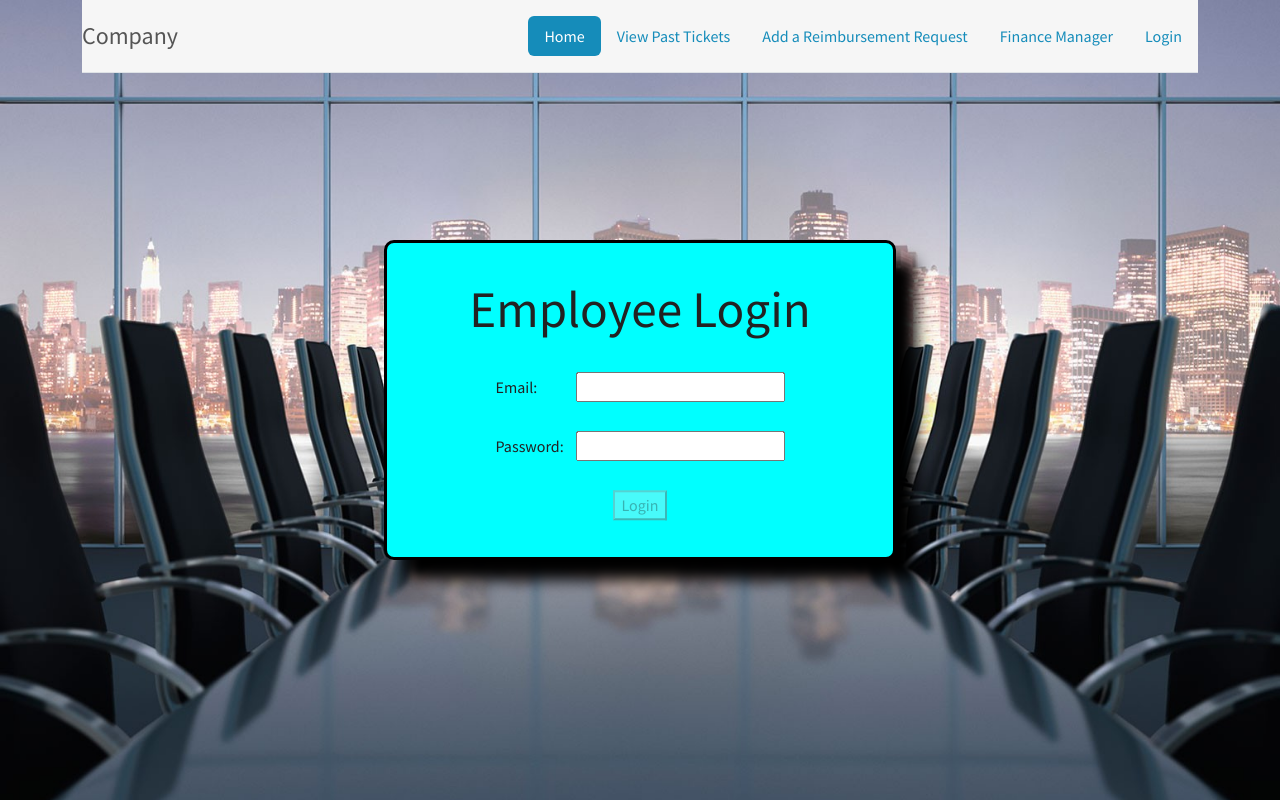
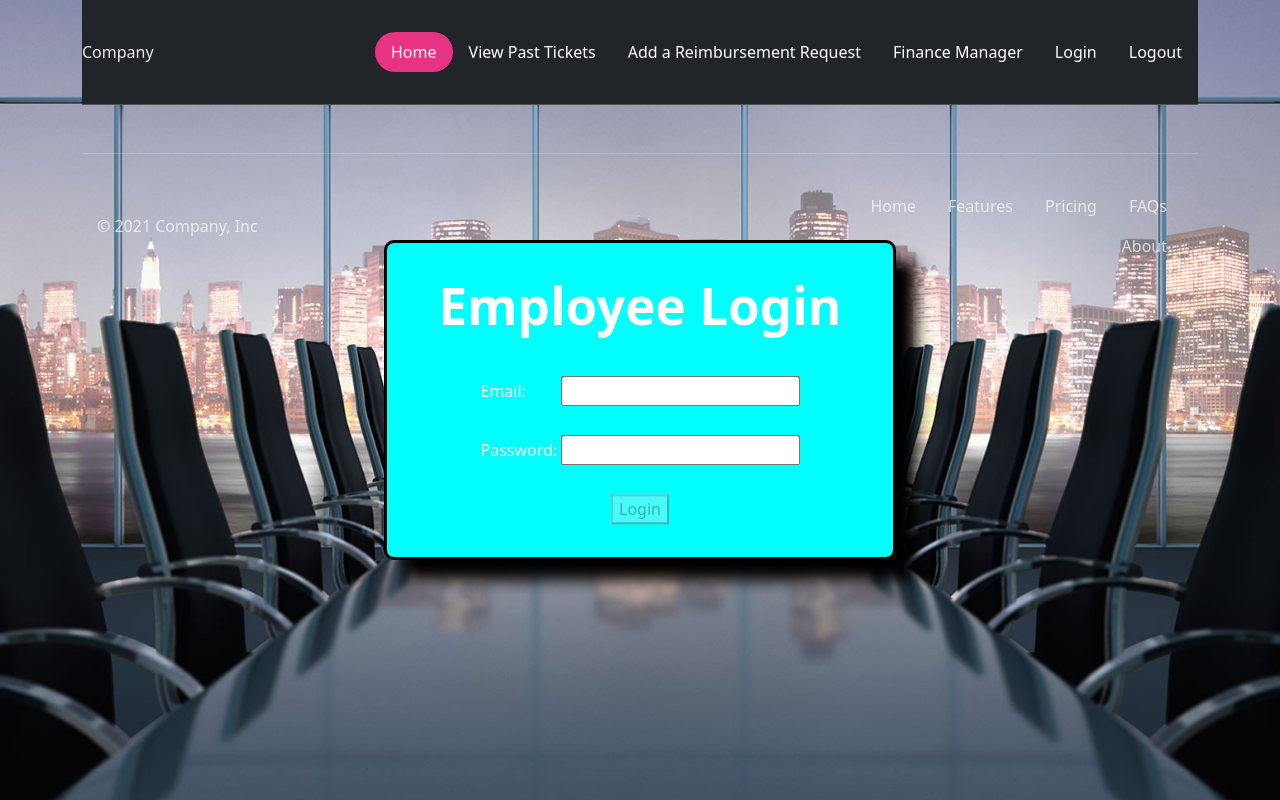
Before and after one commit to digitalengineeringlabs/revature-0628-p2-teamb, an Angular app in the folder client/: page /login in a window 1280 px wide. Built offline with nearby package versions, Linux system fonts and the light colour scheme.

Commit message:
adding footer and glassmorphic effect

```diff
--- a/client/src/app/app.component.html
+++ b/client/src/app/app.component.html
@@ -1,4 +1,6 @@
 
 <div class="container">
+  <app-navbar></app-navbar>
   <router-outlet></router-outlet>
+  <app-footer></app-footer>
 </div>
--- a/client/src/app/app.module.ts
+++ b/client/src/app/app.module.ts
@@ -11,6 +11,7 @@ import { LoginComponent } from './login/login.component';
 import { HomeComponent } from './home/home.component';
 import { AuthGuard } from './auth.guard';
 import { NavbarComponent } from './navbar/navbar.component';
+import { FooterComponent } from './footer/footer.component';
 
 const routes:Routes = [
   {path: '', component: HomeComponent, canActivate:[AuthGuard]},
@@ -24,7 +25,8 @@ const routes:Routes = [
     LoginComponent,
     HomeComponent,
     routingComponents,
-    NavbarComponent
+    NavbarComponent,
+    FooterComponent
   ],
   imports: [
     BrowserModule,
--- /dev/null
+++ b/client/src/app/footer/footer.component.html
@@ -0,0 +1,15 @@
+<footer class="d-flex flex-wrap justify-content-between align-items-center py-3 my-4 border-top text-dark">
+    <p class="col-md-4 mb-0 text-muted">&copy; 2021 Company, Inc</p>
+
+    <a href="/" class="col-md-4 d-flex align-items-center justify-content-center mb-3 mb-md-0 me-md-auto link-dark text-decoration-none">
+      <svg class="bi me-2" width="40" height="32"><use xlink:href="#bootstrap"/></svg>
+    </a>
+
+    <ul class="nav col-md-4 justify-content-end">
+      <li class="nav-item"><a href="#" class="nav-link px-2 text-muted">Home</a></li>
+      <li class="nav-item"><a href="#" class="nav-link px-2 text-muted">Features</a></li>
+      <li class="nav-item"><a href="#" class="nav-link px-2 text-muted">Pricing</a></li>
+      <li class="nav-item"><a href="#" class="nav-link px-2 text-muted">FAQs</a></li>
+      <li class="nav-item"><a href="#" class="nav-link px-2 text-muted">About</a></li>
+    </ul>
+  </footer>
--- /dev/null
+++ b/client/src/app/footer/footer.component.ts
@@ -0,0 +1,15 @@
+import { Component, OnInit } from '@angular/core';
+
+@Component({
+  selector: 'app-footer',
+  templateUrl: './footer.component.html',
+  styleUrls: ['./footer.component.css']
+})
+export class FooterComponent implements OnInit {
+
+  constructor() { }
+
+  ngOnInit(): void {
+  }
+
+}
--- a/client/src/app/home/home.component.html
+++ b/client/src/app/home/home.component.html
@@ -1,6 +1,6 @@
 <button (click)="logout()">logout</button>
 
-<div class="container">
+<div class="card">
     <h1>Welcome to the {{title}}!</h1>
     <p>Glad you're here.</p>
 </div>
--- a/client/src/app/navbar/navbar.component.html
+++ b/client/src/app/navbar/navbar.component.html
@@ -1,6 +1,6 @@
-<header class="d-flex flex-wrap justify-content-center py-3 mb-4 border-bottom navbar-light bg-light">
-    <a href="index.html" class="d-flex align-items-center mb-3 mb-md-0 me-md-auto text-dark text-decoration-none">
-      <span class="fs-4">Company</span>
+<header class="d-flex flex-wrap justify-content-center py-3 mb-4 border-bottom navbar-dark bg-dark">
+    <a href="/home" class="d-flex align-items-center mb-3 mb-md-0 me-md-auto text-dark text-decoration-none">
+      <span class="brand text-light">Company</span>
     </a>
 
     <ul class="nav nav-pills">
@@ -9,5 +9,6 @@
       <li class="nav-item"><a href="/ticket" class="nav-link">Add a Reimbursement Request</a></li>
       <li class="nav-item"><a href="/ticketView" class="nav-link">Finance Manager</a></li>
       <li class="nav-item"><a href="/login" class="nav-link">Login</a></li>
+      <li class="nav-item"><a href="/logout" class="nav-link">Logout</a></li>
     </ul>
   </header>
--- a/client/src/index.html
+++ b/client/src/index.html
@@ -9,24 +9,10 @@
   <link rel="icon" type="image/x-icon" href="favicon.ico">
   <link href="https://cdn.jsdelivr.net/npm/bootstrap@5.1.0/dist/css/bootstrap.min.css" rel="stylesheet" integrity="sha384-KyZXEAg3QhqLMpG8r+8fhAXLRk2vvoC2f3B09zVXn8CA5QIVfZOJ3BCsw2P0p/We" crossorigin="anonymous">
   <script src="https://cdn.jsdelivr.net/npm/bootstrap@5.1.0/dist/js/bootstrap.bundle.min.js" integrity="sha384-U1DAWAznBHeqEIlVSCgzq+c9gqGAJn5c/t99JyeKa9xxaYpSvHU5awsuZVVFIhvj" crossorigin="anonymous"></script>
-  <link rel="stylesheet" href="https://bootswatch.com/5/lumen/bootstrap.css">
+  <link rel="stylesheet" href="https://bootswatch.com/5/quartz/bootstrap.css">
 </head>
 <body>
-  <div class="container">
-    <header class="d-flex flex-wrap justify-content-center py-3 mb-4 border-bottom navbar-light bg-light">
-      <a href="index.html" class="d-flex align-items-center mb-3 mb-md-0 me-md-auto text-dark text-decoration-none">
-        <span class="fs-4">Company</span>
-      </a>
-
-      <ul class="nav nav-pills">
-        <li class="nav-item"><a href="/home" class="nav-link active" aria-current="page">Home</a></li>
-        <li class="nav-item"><a href="/tickets" class="nav-link">View Past Tickets</a></li>
-        <li class="nav-item"><a href="/ticket" class="nav-link">Add a Reimbursement Request</a></li>
-        <li class="nav-item"><a href="/ticketView" class="nav-link">Finance Manager</a></li>
-        <li class="nav-item"><a href="/login" class="nav-link">Login</a></li>
-      </ul>
-    </header>
-  </div>
+  <app-navbar></app-navbar>
   <app-root></app-root>
 </body>
 </html>
```
Also changed, not shown: client/src/app/footer/footer.component.css (added), client/src/styles.css (line endings or trailing spaces), 1 other file (tests, documents, lock files or other folders).
